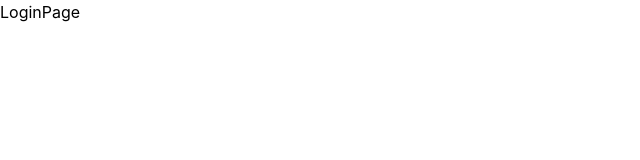
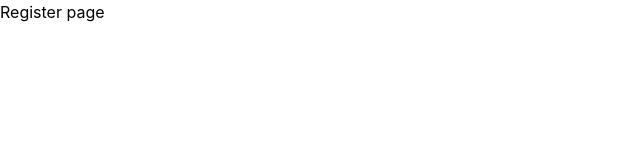
Before and after one commit to achrafjbr/achrafjbr-CrowdFund-Manager-Frontend-React-Partie-1, a React (Vite) app in the folder frontend/: page / in a window 1280 px wide. Shown: the top 160 px of the page, without its empty margins (0-640 px from the left). Built offline with nearby package versions, Linux system fonts and the light colour scheme.

Commit message:
creating the auth service

```diff
--- /dev/null
+++ b/frontend/src/Routing/ProtectedRoute.jsx
@@ -0,0 +1,3 @@
+export default function ProtectedRoute() {
+  return <div>ProtectedRoute</div>;
+}
--- a/frontend/src/UI/pages/Auth/LoginPage.jsx
+++ b/frontend/src/UI/pages/Auth/LoginPage.jsx
@@ -1,5 +1,5 @@
 function LoginPage() {
-  return <div>LoginPage</div>;
+  return <div>Register page</div>;
 }
 
 export default LoginPage;
--- /dev/null
+++ b/frontend/src/services/authenticationService.js
@@ -0,0 +1,7 @@
+const TOKEN_KEY = "token";
+
+const setToken = (token) => localStorage.setItem(TOKEN_KEY, token);
+const getToken = () => localStorage.getItem(TOKEN_KEY);
+const deleteToken = () => localStorage.removeItem(TOKEN_KEY);
+
+export { setToken, getToken, deleteToken };
```
Also changed, not shown: frontend/src/services/auth.js (deleted).
